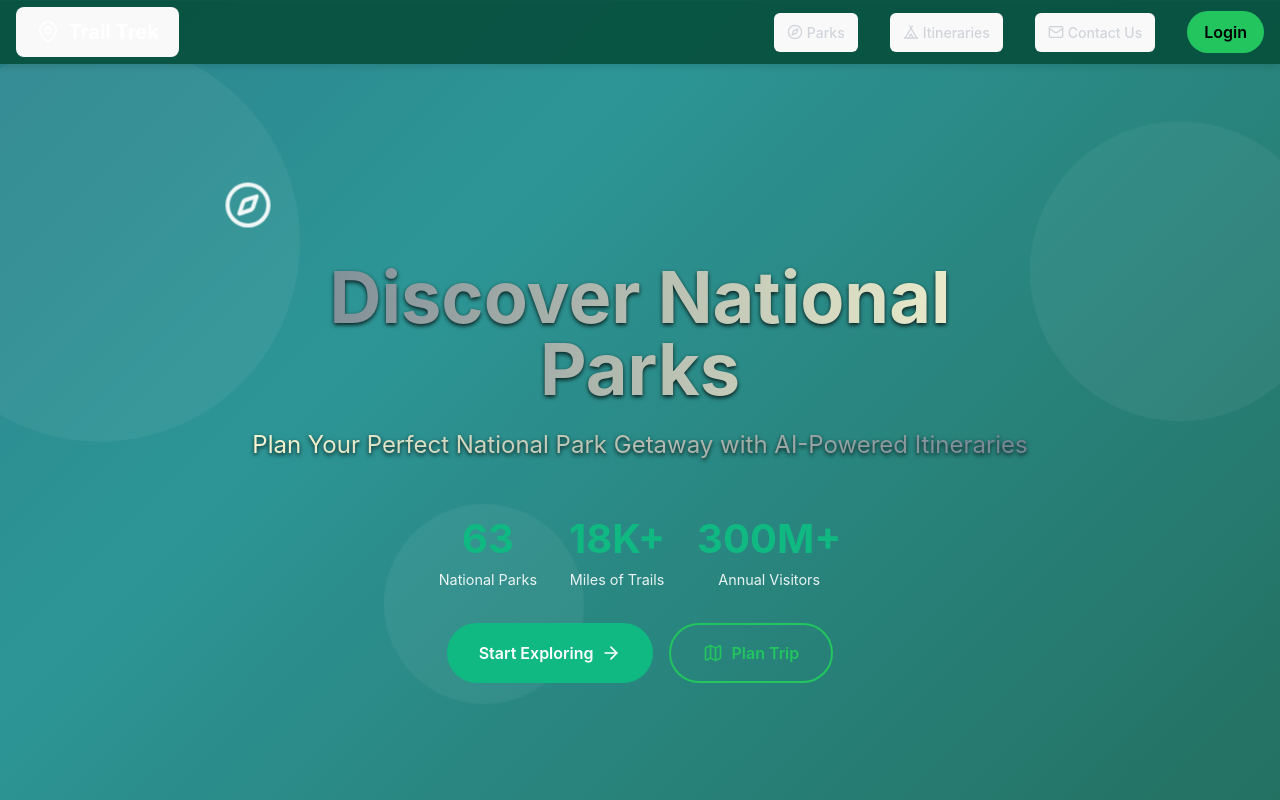
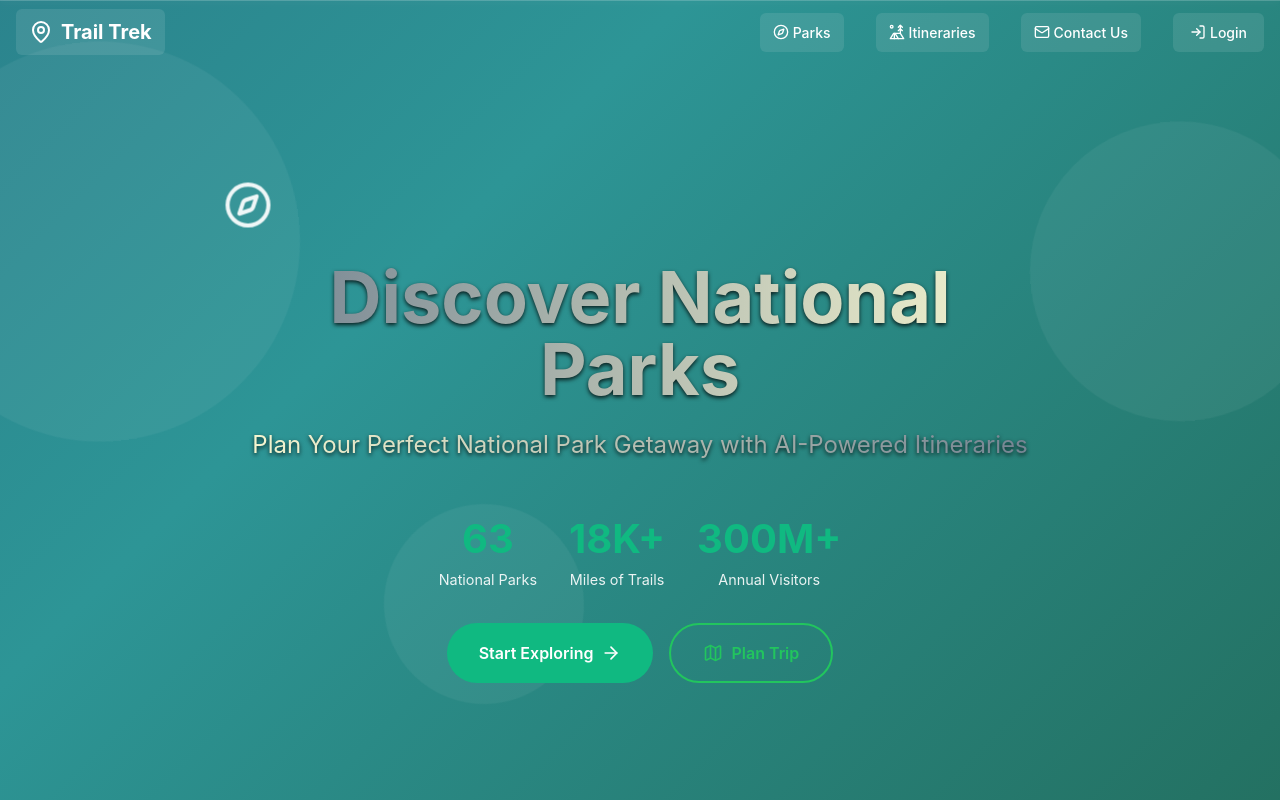
Before and after one commit to Dan8a5/trail_trek_frontend, a React (Vite) app: page / in a window 1280 px wide. Built offline with nearby package versions, Linux system fonts and the light colour scheme; no server answers.

Commit message:
Update navbar styling and add logout icon

```diff
--- a/src/components/layout/Navbar/Navbar.jsx
+++ b/src/components/layout/Navbar/Navbar.jsx
@@ -1,26 +1,38 @@
-import { useNavigate } from 'react-router-dom';
-import { MapPin, Compass, Menu, X, Tent, LogIn, Mail } from 'lucide-react';
-import { useState, useEffect } from 'react';
-import styles from './Navbar.module.css';
+import { useNavigate } from "react-router-dom";
+import {
+ MapPin,
+ Compass,
+ Menu,
+ X,
+ TentTree,
+ LogIn,
+ LogOut,
+ Mail,
+ User,
+} from "lucide-react";
+import { useState, useEffect } from "react";
+import styles from "./Navbar.module.css";
 
 const Navbar = () => {
  const navigate = useNavigate();
  const [isMenuOpen, setIsMenuOpen] = useState(false);
-  const [isAuthenticated, setIsAuthenticated] = useState(!!localStorage.getItem('token'));
+ const [isAuthenticated, setIsAuthenticated] = useState(
+   !!localStorage.getItem("token")
+ );
 
  const handleLogout = async () => {
    try {
      const response = await fetch("http://127.0.0.1:8000/auth/logout", {
        method: "POST",
        headers: {
-          "Authorization": `Bearer ${localStorage.getItem('token')}`
-        }
+         Authorization: `Bearer ${localStorage.getItem("token")}`,
+       },
      });
 
      if (response.ok) {
-        localStorage.removeItem('token');
+       localStorage.removeItem("token");
        setIsAuthenticated(false);
-        navigate('/login');
+       navigate("/login");
      } else {
        console.error("Failed to log out");
      }
@@ -30,7 +42,8 @@ const Navbar = () => {
  };
 
  useEffect(() => {
-    const handleStorageChange = () => setIsAuthenticated(!!localStorage.getItem('token'));
+   const handleStorageChange = () =>
+     setIsAuthenticated(!!localStorage.getItem("token"));
    window.addEventListener("storage", handleStorageChange);
    return () => window.removeEventListener("storage", handleStorageChange);
  }, []);
@@ -40,10 +53,7 @@ const Navbar = () => {
      <div className={styles.container}>
        <div className={styles.wrapper}>
          <div className={styles.logoContainer}>
-            <button
-              onClick={() => navigate('/')}
-              className={styles.logoButton}
-            >
+           <button onClick={() => navigate("/")} className={styles.logoButton}>
              <MapPin className="h-6 w-6" />
              <span className="text-xl font-bold">Trail Trek</span>
            </button>
@@ -51,21 +61,21 @@ const Navbar = () => {
 
          <div className={styles.desktopNav}>
            <button
-              onClick={() => navigate('/parks')}
+             onClick={() => navigate("/parks")}
              className={styles.navLink}
            >
              <Compass className="h-4 w-4" />
              <span>Parks</span>
            </button>
            <button
-              onClick={() => navigate('/itineraries')}
+             onClick={() => navigate("/itineraries")}
              className={styles.navLink}
            >
-              <Tent className="h-4 w-4" />
+             <TentTree className="h-4 w-4" />
              <span>Itineraries</span>
            </button>
            <button
-              onClick={() => navigate('/contact')}
+             onClick={() => navigate("/contact")}
              className={styles.navLink}
            >
              <Mail className="h-4 w-4" />
@@ -75,15 +85,14 @@ const Navbar = () => {
            {isAuthenticated ? (
              <>
                <button
-                  onClick={() => navigate('/profile')}
+                 onClick={() => navigate("/profile")}
                  className={styles.navLink}
                >
-                  Profile
+                 <User className="h-4 w-4" />
+                 <span>Profile</span>
                </button>
-                <button
-                  onClick={handleLogout}
-                  className={styles.loginButton}
-                >
+               <button onClick={handleLogout} className={styles.loginButton}>
+                 <LogOut className="w-4 h-4" />
                  Logout
                </button>
              </>
@@ -92,6 +101,7 @@ const Navbar = () => {
                onClick={() => navigate('/login')}
                className={styles.loginButton}
              >
+               <LogIn className="w-4 h-4" />
                Login
              </button>
            )}
@@ -117,7 +127,7 @@ const Navbar = () => {
          <div className={styles.mobileMenuContent}>
            <button
              onClick={() => {
-                navigate('/parks');
+               navigate("/parks");
                setIsMenuOpen(false);
              }}
              className={styles.mobileNavLink}
@@ -128,18 +138,18 @@ const Navbar = () => {
 
            <button
              onClick={() => {
-                navigate('/itineraries');
+               navigate("/itineraries");
                setIsMenuOpen(false);
              }}
              className={styles.mobileNavLink}
            >
-              <Tent className="h-4 w-4 mr-2" />
+             <TentTree className="h-4 w-4 mr-2" />
              Itineraries
            </button>
 
            <button
              onClick={() => {
-                navigate('/contact');
+               navigate("/contact");
                setIsMenuOpen(false);
              }}
              className={styles.mobileNavLink}
@@ -152,11 +162,12 @@ const Navbar = () => {
              <>
                <button
                  onClick={() => {
-                    navigate('/profile');
+                   navigate("/profile");
                    setIsMenuOpen(false);
                  }}
                  className={styles.mobileNavLink}
                >
+                 <User className="h-4 w-4 mr-2" />
                  Profile
                </button>
                <button
@@ -166,6 +177,7 @@ const Navbar = () => {
                  }}
                  className={styles.mobileLoginButton}
                >
+                 <LogOut className="h-4 w-4 mr-2" />
                  Logout
                </button>
              </>
@@ -173,11 +185,12 @@ const Navbar = () => {
              <>
                <button
                  onClick={() => {
-                    navigate('/login');
+                   navigate("/login");
                    setIsMenuOpen(false);
                  }}
                  className={styles.mobileLoginButton}
                >
+                 <LogIn className="h-4 w-4 mr-2" />
                  Login
                </button>
              </>
--- a/src/components/layout/Navbar/Navbar.module.css
+++ b/src/components/layout/Navbar/Navbar.module.css
@@ -3,51 +3,62 @@
   top: 0;
   width: 100%;
   z-index: 50;
-  background-color: rgba(6, 78, 59, 0.9);
-  backdrop-filter: blur(8px);
-  box-shadow: 0 4px 6px -1px rgba(0, 0, 0, 0.1);
+  backdrop-filter: blur(4px);
 }
+
 .container {
   max-width: 80rem;
   margin: 0 auto;
   padding: 0 1rem;
 }
+
 .wrapper {
   display: flex;
   align-items: center;
   justify-content: space-between;
   height: 4rem;
 }
+
 .logoContainer {
   display: flex;
   align-items: center;
   flex-shrink: 0;
 }
+
 .logoButton {
   display: flex;
   align-items: center;
   gap: 0.5rem;
   color: white;
-  transition: color 0.3s ease;
+  background: rgba(255, 255, 255, 0.1);
+  padding: 0.5rem 0.75rem;
+  border-radius: 0.375rem;
+  transition: all 0.3s ease;
 }
+
 .logoButton:hover {
   color: #86efac;
+  background: rgba(255, 255, 255, 0.2);
 }
+
 .desktopNav {
   display: none;
   align-items: center;
   gap: 2rem;
 }
+
 @media (min-width: 768px) {
   .desktopNav {
     display: flex;
   }
 }
+
 .navLink {
   display: flex;
   align-items: center;
   gap: 0.25rem;
-  color: rgb(209, 213, 219);
+  color: white;
+  background: rgba(247, 245, 245, 0.1);
   padding: 0.5rem 0.75rem;
   border-radius: 0.375rem;
   font-size: 0.875rem;
@@ -55,21 +66,32 @@
   transition: all 0.3s ease;
   white-space: nowrap;
 }
+
 .navLink:hover {
-  color: white;
+  color: #86efac;
+  background: rgba(255, 255, 255, 0.2);
   transform: scale(1.05);
 }
+
 .loginButton {
-  background-color: #22C55E;
-  color: black;
+  display: flex;
+  align-items: center;
+  gap: 0.25rem;
+  color: white;
+  background: rgba(255, 255, 255, 0.1);
   padding: 0.5rem 1rem;
-  border-radius: 9999px;
-  font-weight: 600;
-  transition: all 0.2s ease;
+  border-radius: 0.375rem;
+  font-size: 0.875rem;
+  font-weight: 500;
+  transition: all 0.3s ease;
 }
+
 .loginButton:hover {
-  background-color: #16A34A;
+  color: #86efac;
+  background: rgba(255, 255, 255, 0.2);
+  transform: scale(1.05);
 }
+
 .profileButton {
   background-color: #4CAF50;
   color: white;
@@ -78,52 +100,62 @@
   font-weight: 500;
   transition: all 0.3s ease;
 }
+
 .profileButton:hover {
   background-color: #388E3C;
   transform: translateY(-2px);
   box-shadow: 0 4px 6px rgba(0, 0, 0, 0.1);
 }
+
 .mobileMenuButton {
   display: flex;
   align-items: center;
 }
+
 @media (min-width: 768px) {
   .mobileMenuButton {
     display: none;
   }
 }
+
 .mobileMenuButtonInner {
   display: inline-flex;
   align-items: center;
   justify-content: center;
   padding: 0.5rem;
   border-radius: 0.375rem;
-  color: rgb(156, 163, 175);
+  color: white;
+  background: rgba(255, 255, 255, 0.1);
   transition: all 0.3s ease;
 }
+
 .mobileMenuButtonInner:hover {
-  color: white;
-  background-color: rgba(255, 255, 255, 0.1);
+  background: rgba(255, 255, 255, 0.2);
 }
+
 .mobileMenu {
-  background-color: rgba(6, 78, 59, 0.95);
+  background: rgba(0, 0, 0, 0.8);
   backdrop-filter: blur(8px);
 }
+
 @media (min-width: 768px) {
   .mobileMenu {
     display: none;
   }
 }
+
 .mobileMenuContent {
   padding: 0.5rem;
   display: flex;
   flex-direction: column;
   gap: 0.25rem;
 }
+
 .mobileNavLink {
   display: flex;
   align-items: center;
-  color: rgb(209, 213, 219);
+  color: white;
+  background: rgba(255, 255, 255, 0.1);
   padding: 0.75rem;
   border-radius: 0.375rem;
   font-weight: 500;
@@ -131,10 +163,12 @@
   text-align: left;
   transition: all 0.3s ease;
 }
+
 .mobileNavLink:hover {
-  color: white;
-  background-color: rgba(255, 255, 255, 0.1);
+  color: #86efac;
+  background: rgba(255, 255, 255, 0.2);
 }
+
 .mobileLoginButton {
   background-color: #10B981;
   color: white;
@@ -146,6 +180,8 @@
   margin-top: 1rem;
   transition: all 0.3s ease;
 }
+
 .mobileLoginButton:hover {
   background-color: #059669;
+  color: #86efac;
 }
--- a/src/pages/parks/ParksPage.jsx
+++ b/src/pages/parks/ParksPage.jsx
@@ -1,6 +1,6 @@
 import { useState, useEffect } from 'react';
 import { useNavigate } from 'react-router-dom';
-import { Search, MapPin, ArrowRight, Loader2 } from 'lucide-react';
+import { Search, MapPin, ArrowRight, Loader2,  LogIn } from 'lucide-react';
 import { animated, useSpring } from '@react-spring/web';
 import Navbar from "../../components/layout/Navbar";
 import styles from './ParksPage.module.css';
--- a/src/pages/parks/ParksPage.module.css
+++ b/src/pages/parks/ParksPage.module.css
@@ -10,7 +10,7 @@
 
 .hero {
     position: relative;
-    height: 80vh;
+    height: 75vh;
     width: 100%;
     background: linear-gradient(
         135deg,
```
Lines whose indentation alone changed are shown as unchanged.
